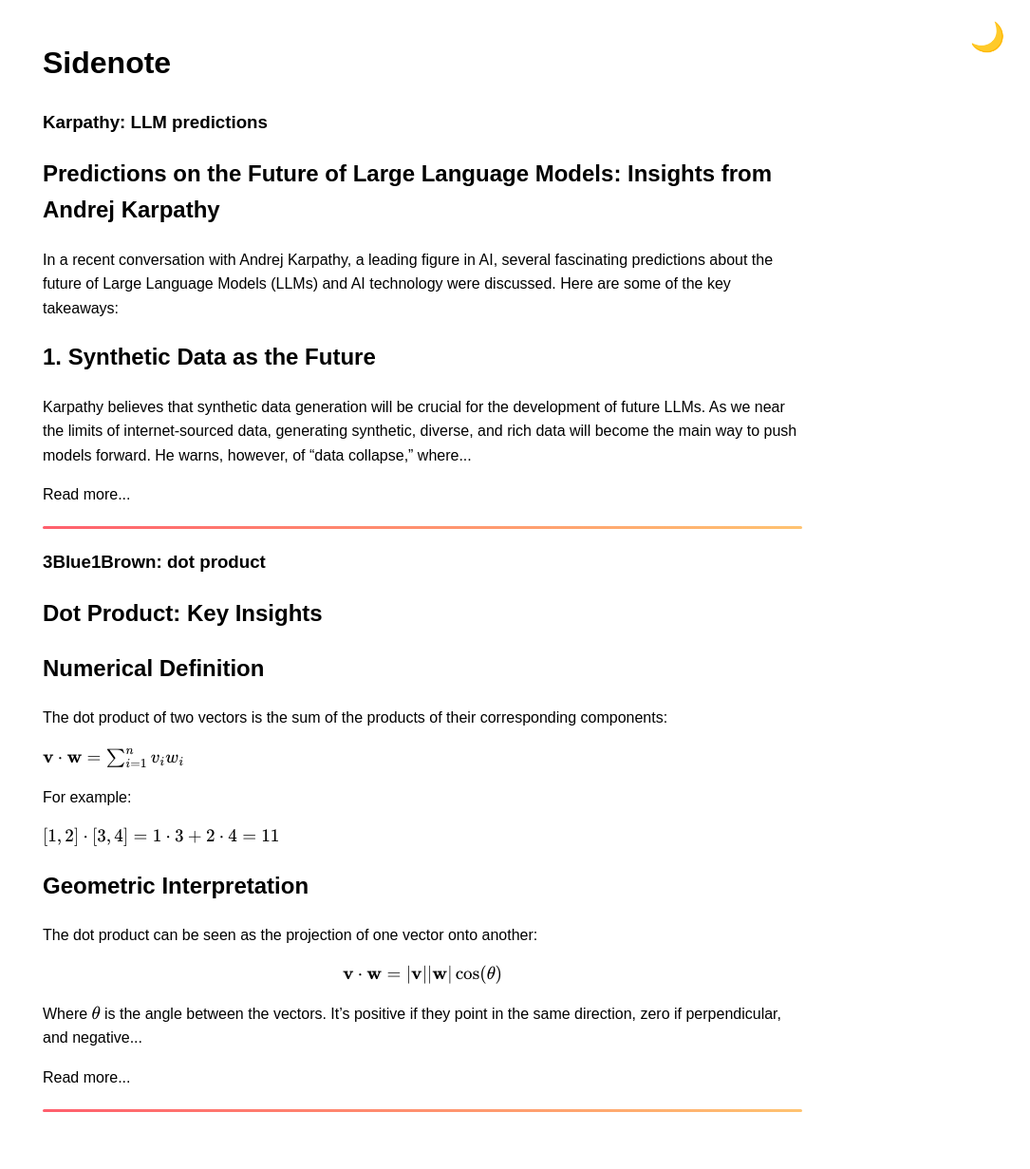
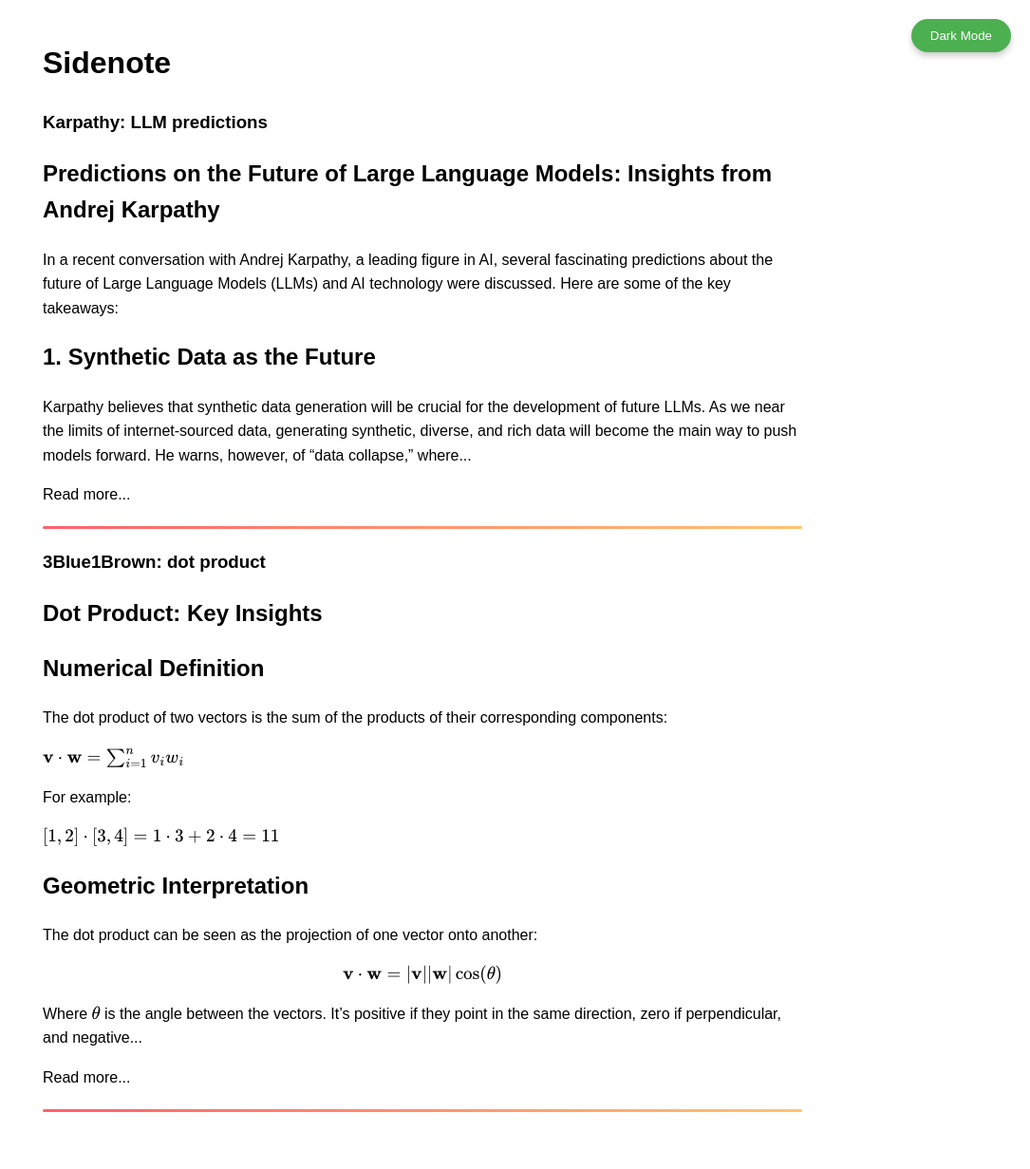
Before and after one commit to itmustalwaysbenight/sidenote, a Jekyll site: the page built from index.html, in a window 1280 px wide. Shown: the whole page at 95% size, without its empty margins (195-1280 px from the left). Built offline with Jekyll 4.4.1, drawn with Linux system fonts in a browser that asks for light colours.

Commit message:
revert again again

```diff
--- a/_layouts/default.html
+++ b/_layouts/default.html
@@ -68,20 +68,18 @@
             position: fixed;
             top: 20px;
             right: 20px;
-            background-color: transparent;
+            background-color: #4CAF50;
+            color: white;
             border: none;
-            font-size: 30px;
+            border-radius: 20px;
+            padding: 10px 20px;
             cursor: pointer;
-            transition: transform 0.3s ease;
-            color: var(--text-color);
+            box-shadow: 0px 4px 6px rgba(0, 0, 0, 0.2);
+            transition: background-color 0.3s ease;
         }
 
         .dark-mode-toggle:hover {
-            transform: scale(1.2);
-        }
-
-        body.dark-mode .dark-mode-toggle {
-            color: #fff;
+            background-color: #45a049;
         }
 
         /* External link block styling */
@@ -135,7 +133,7 @@
     </style>
 </head>
 <body>
-    <button class="dark-mode-toggle" id="darkModeToggle">🌙</button>
+    <button class="dark-mode-toggle" id="darkModeToggle">Dark Mode</button>
 
     <header>
         <h1><a href="https://sidenote.live">{{ site.title }}</a></h1>
@@ -154,24 +152,21 @@
         // Check if dark mode is already enabled in localStorage
         if (localStorage.getItem('darkMode') === 'enabled') {
             body.classList.add('dark-mode');
-            toggleButton.textContent = '☀️'; // Show sun icon in dark mode
-        } else {
-            toggleButton.textContent = '🌙'; // Show moon icon in light mode
+            toggleButton.textContent = 'Light Mode';
         }
 
         // Event listener for dark mode toggle button
         toggleButton.addEventListener('click', function() {
             body.classList.toggle('dark-mode');
             if (body.classList.contains('dark-mode')) {
-                toggleButton.textContent = '☀️'; // Show sun icon when dark mode is on
+                toggleButton.textContent = 'Light Mode';
                 localStorage.setItem('darkMode', 'enabled');
             } else {
-                toggleButton.textContent = '🌙'; // Show moon icon when light mode is on
+                toggleButton.textContent = 'Dark Mode';
                 localStorage.setItem('darkMode', 'disabled');
             }
         });
     </script>
-
 
     <script type="text/javascript" async
       src="https://cdn.jsdelivr.net/npm/mathjax@3/es5/tex-mml-chtml.js">
```
